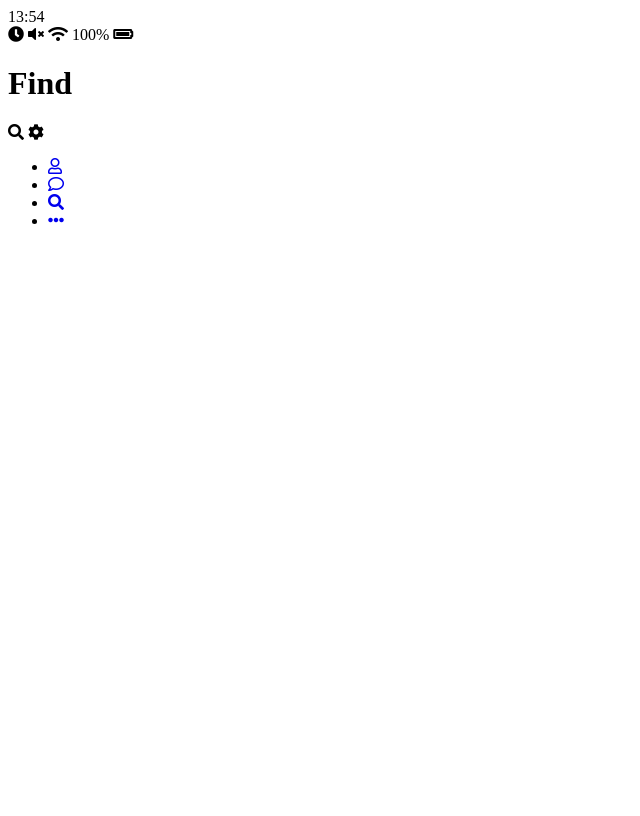
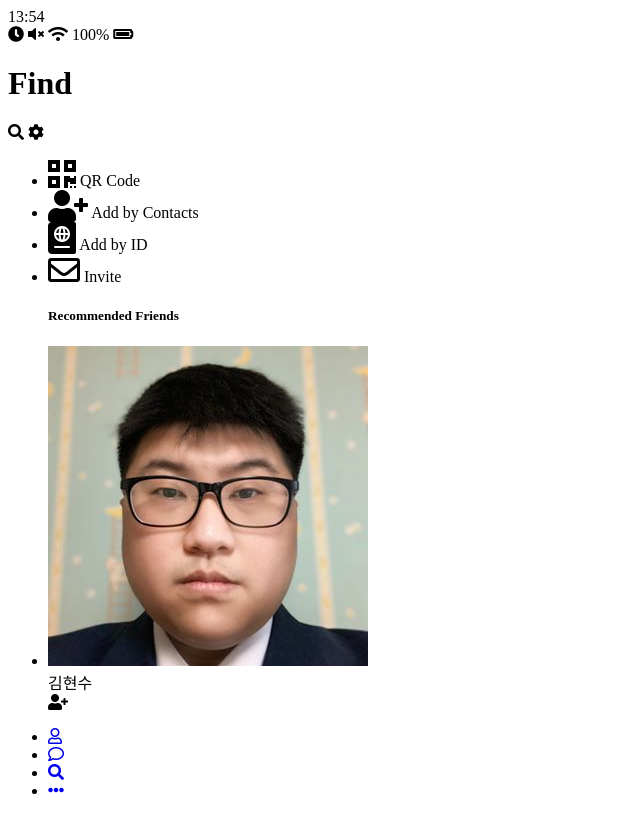
Before and after one commit to kimhscom/kakao-clone-v2, a plain HTML site: page find.html in a window 1280 px wide. Shown: the whole page, without its empty margins (0-640 px from the left). Drawn offline with Linux system fonts and the light colour scheme.

Commit message:
Add Find Screen

```diff
--- a/find.html
+++ b/find.html
@@ -42,6 +42,72 @@
             </span>
         </div>
     </header>
+    <!--find-->
+    <main class="find">
+        <header class="find_header">
+            <ul class="find__header-list">
+                <!--QR Code-->
+                <li class="find__header-btn header-btn">
+                    <span class="header-btn__icon">
+                        <i class="fas fa-qrcode fa-2x"></i> <!--QR Code icon-->
+                    </span>
+                    <span class="header-btn__title">
+                        QR Code
+                    </span>
+                </li>
+                <!--Add by Contacts-->
+                <li class="find__header-btn header-btn">
+                    <span class="header-btn__icon">
+                        <i class="fas fa-user-plus fa-2x"></i> <!--user-plus icon-->
+                    </span>
+                    <span class="header-btn__title">
+                        Add by Contacts
+                    </span>
+                </li>
+                <!--Add by ID-->
+                <li class="find__header-btn header-btn">
+                    <span class="header-btn__icon">
+                        <i class="fas fa-passport fa-2x"></i> <!--passport icon-->
+                    </span>
+                    <span class="header-btn__title">
+                        Add by ID
+                    </span>
+                </li>
+                <!--Invite-->
+                <li class="find__header-btn header-btn">
+                    <span class="header-btn__icon">
+                        <i class="far fa-envelope fa-2x"></i> <!--envelope icon-->
+                    </span>
+                    <span class="header-btn__title">
+                        Invite
+                    </span>
+                </li>
+            </ul>
+        </header>
+        <!--Recommended Friends-->
+        <ul class="find__recommended">
+            <h5 class="find__title">
+                Recommended Friends
+            </h5>
+            <li class="find__friend friend friend--lg">
+                <!--friend content-->
+                <div class="friend__column">
+                    <img src="/images/avatar.jpg" class="g-avatar friend__avatar">
+                    <div class="friend__content">
+                        <span class="friend__name">
+                            김현수
+                        </span>
+                    </div>
+                </div>
+                <!--friend add btn-->
+                <div class="friend__column">
+                    <div class="friend__add-btn">
+                        <i class="fas fa-user-plus"></i>
+                    </div>
+                </div>
+            </li>
+        </ul>
+    </main>
     <!--navigation-->
     <nav class="nav">
         <!--nav_list-->
```
